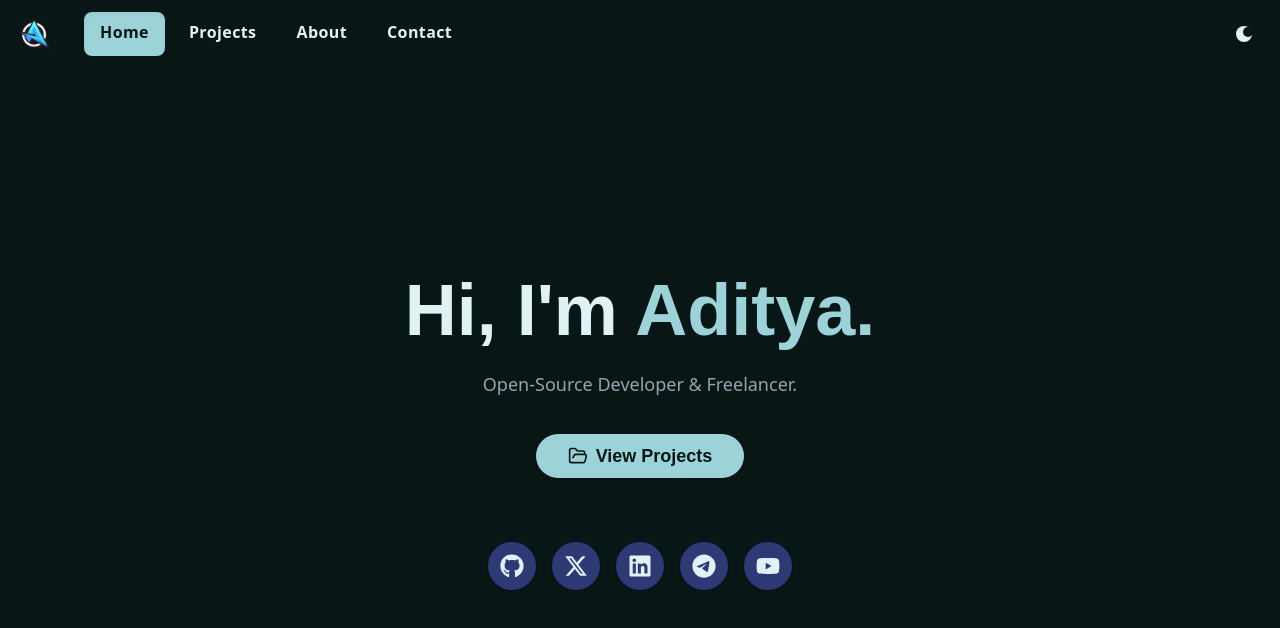
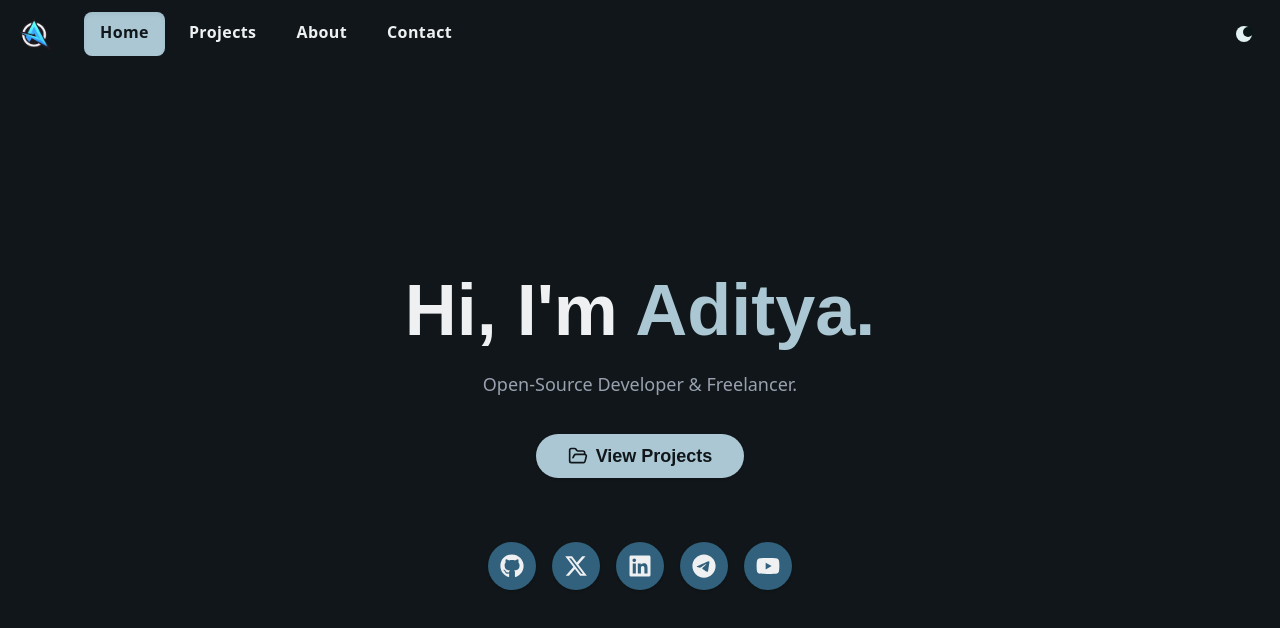
Before and after one commit to xditya/portfolio, a Next.js app: page / in a window 1280 px wide. Shown: the top 628 px of the page. Built offline with nearby package versions, Linux system fonts and the light colour scheme.

Commit message:
feat: a newever colour palette

```diff
--- a/src/app/globals.css
+++ b/src/app/globals.css
@@ -1,27 +1,27 @@
 @import "tailwindcss";
 
 :root {
-  --background: #081616;
-  --foreground: #e1f1f4;
-  --primary: #9bd3d9;
-  --secondary: #2e3a76;
-  --accent: #5046b9;
+  --background: #101619;
+  --foreground: #eef0f1;
+  --primary: #abc7d4;
+  --secondary: #31617c;
+  --accent: #3f96c6;
 }
 
 .light {
-  --background: #e9f7f7;
-  --foreground: #0b1b1e;
-  --primary: #265e64;
-  --secondary: #8995d1;
-  --accent: #5046b9;
+  --background: #e6ecef;
+  --foreground: #0e1011;
+  --primary: #2b4754;
+  --secondary: #83b2ce;
+  --accent: #3991c0;
 }
 
 .dark {
-  --background: #081616;
-  --foreground: #e1f1f4;
-  --primary: #9bd3d9;
-  --secondary: #2e3a76;
-  --accent: #5046b9;
+  --background: #101619;
+  --foreground: #eef0f1;
+  --primary: #abc7d4;
+  --secondary: #31617c;
+  --accent: #3f96c6;
 }
 
 body {
```
